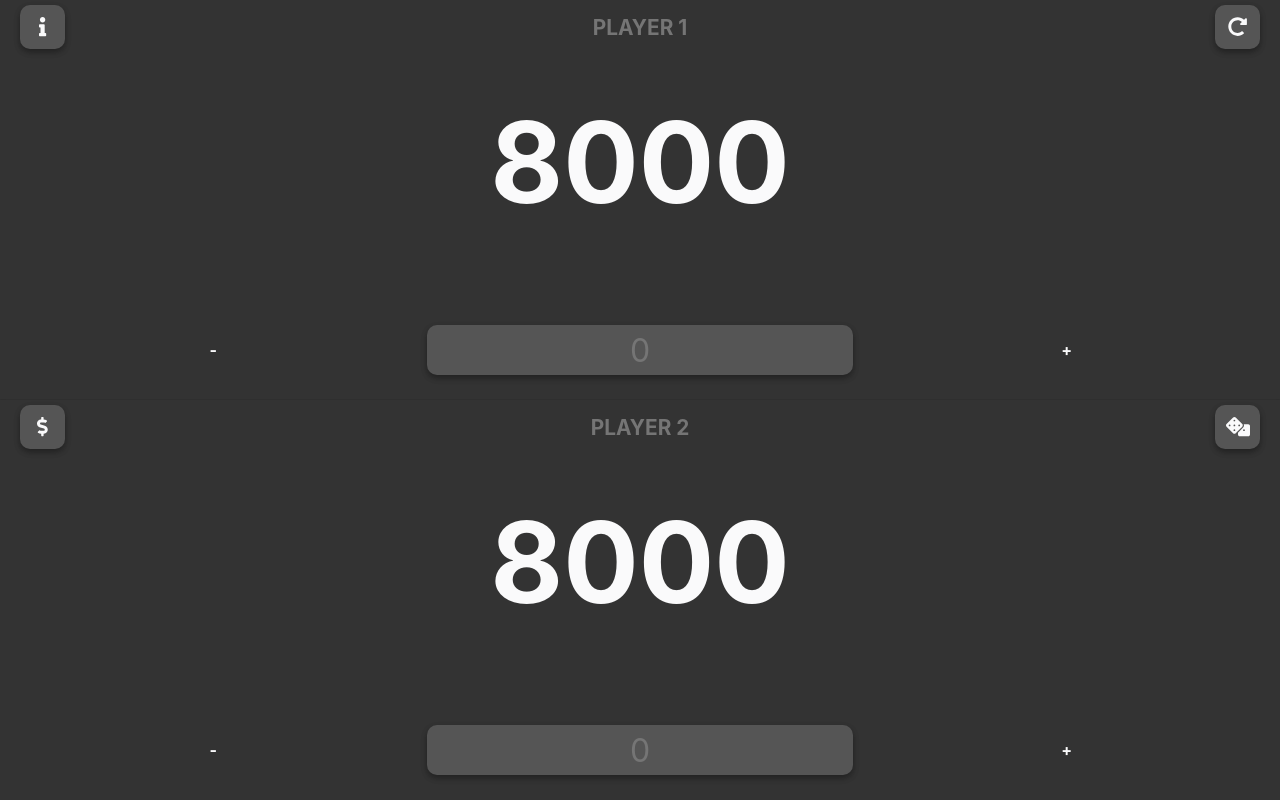
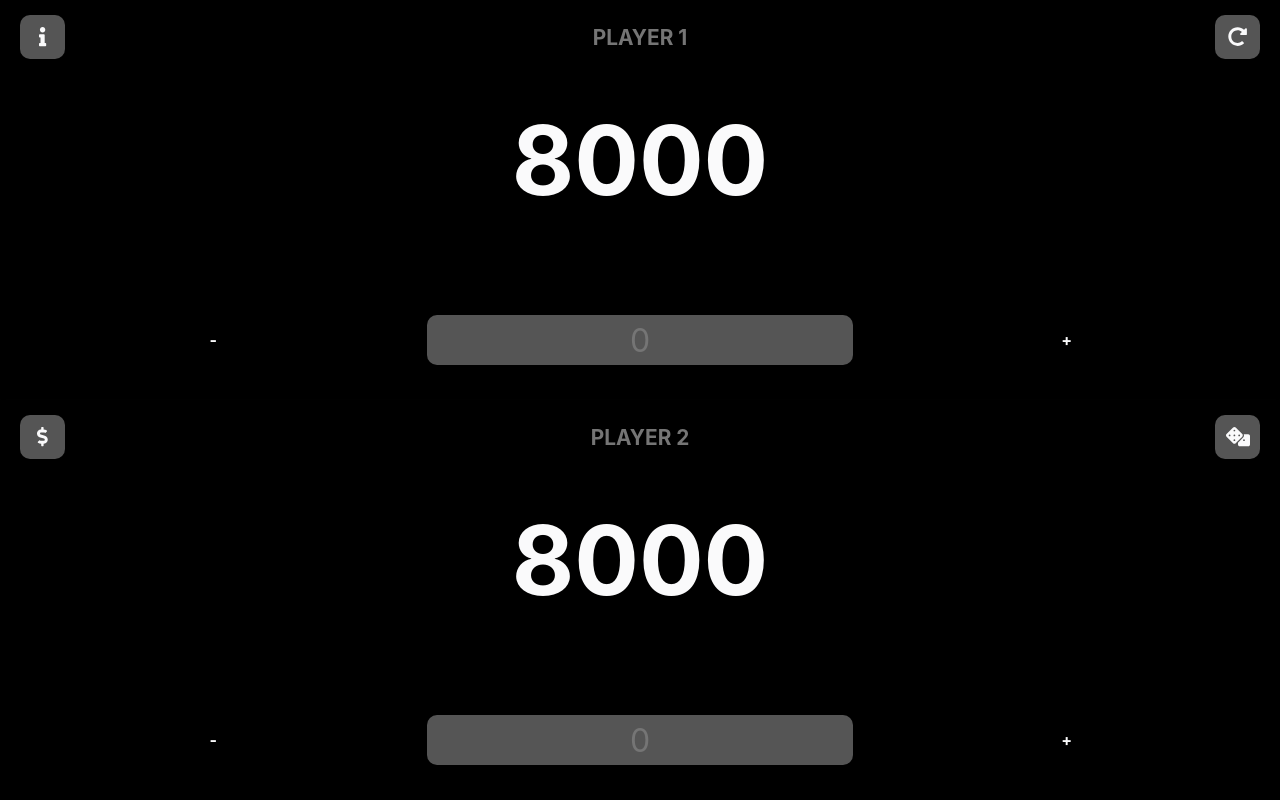
Before and after one commit to kaibacalc/kaibacalc.github.io, a plain HTML site: page index.html in a window 1280 px wide. Drawn offline with Linux system fonts and the light colour scheme.

Commit message:
Fixed styling

```diff
--- a/css/custom.css
+++ b/css/custom.css
@@ -21,19 +21,19 @@ a:hover {
 
 .card {
   height: 50%;
-  background: #333;
+  background: #000;
   color: #fafafb;
 }
 
 .card-header {
-  background-color: #333333;
+  background-color: #000;
   color: #fafafb;
   box-shadow: none;
 }
 
 .card-footer {
   position: absolute;
-  bottom: 25px;
+  bottom: 35px;
   left: 0px;
   width: 100%;
   border: none;
@@ -49,11 +49,12 @@ a:hover {
 
 .duellistName {
   padding: 0.7em;
+  margin-top: 10px;
   font-weight: bold;
   text-transform: uppercase;
   margin-left: auto;
   margin-right: auto;
-  background-color: #333;
+  background-color: #000;
   border: none;
   color: #fafafb;
   text-align: center;
@@ -66,7 +67,7 @@ a:hover {
 
 .lifePoints {
   font-weight: bold;
-  font-size: 7em;
+  font-size: 6em;
   text-align: center;
   color: #fafafb;
 }
@@ -92,7 +93,7 @@ a:hover {
 .coin,
 .dice {
   position: absolute;
-  top: 5px;
+  top: 15px;
   background-color: #555;
   color: #fafafb;
   border: none;
```
